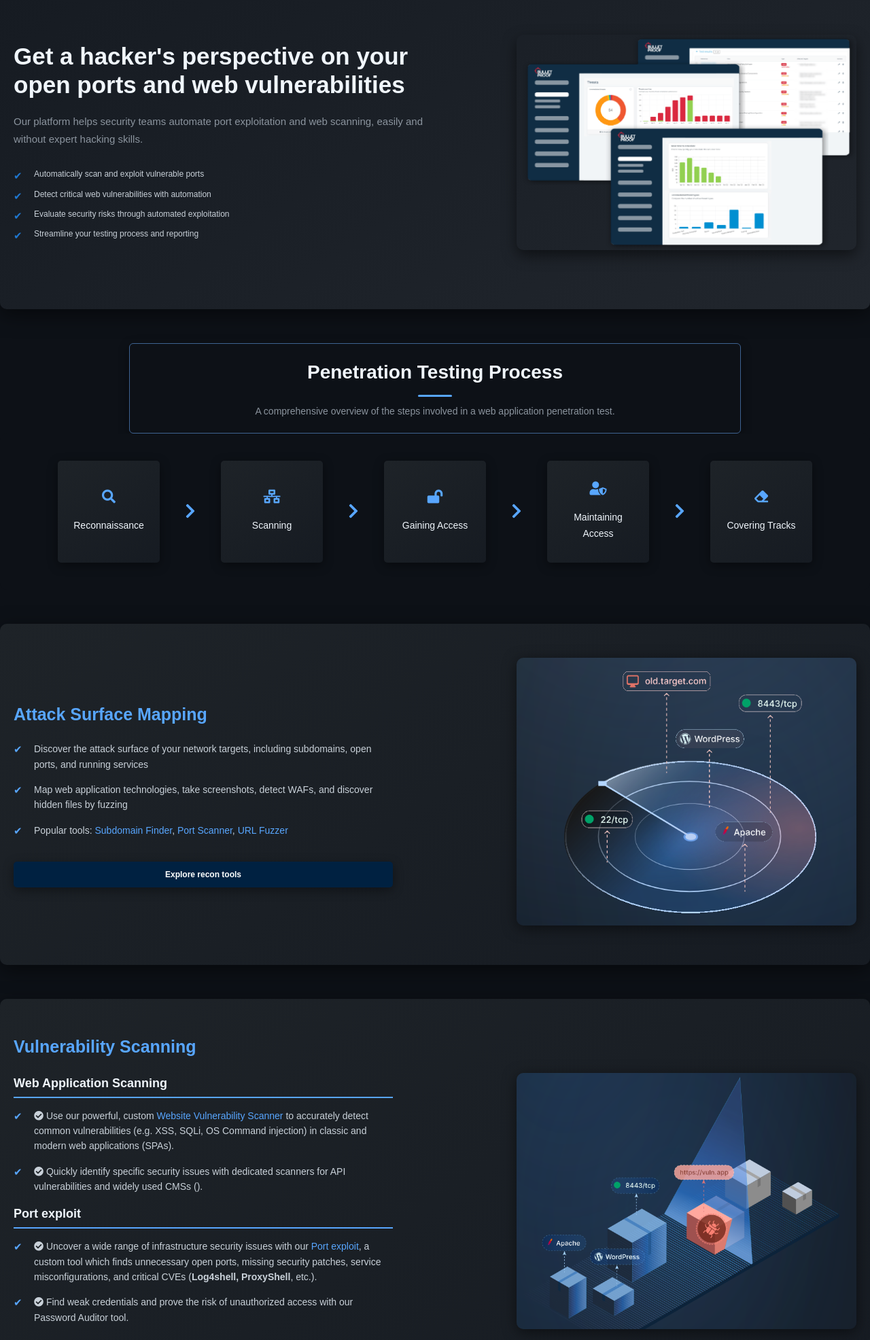
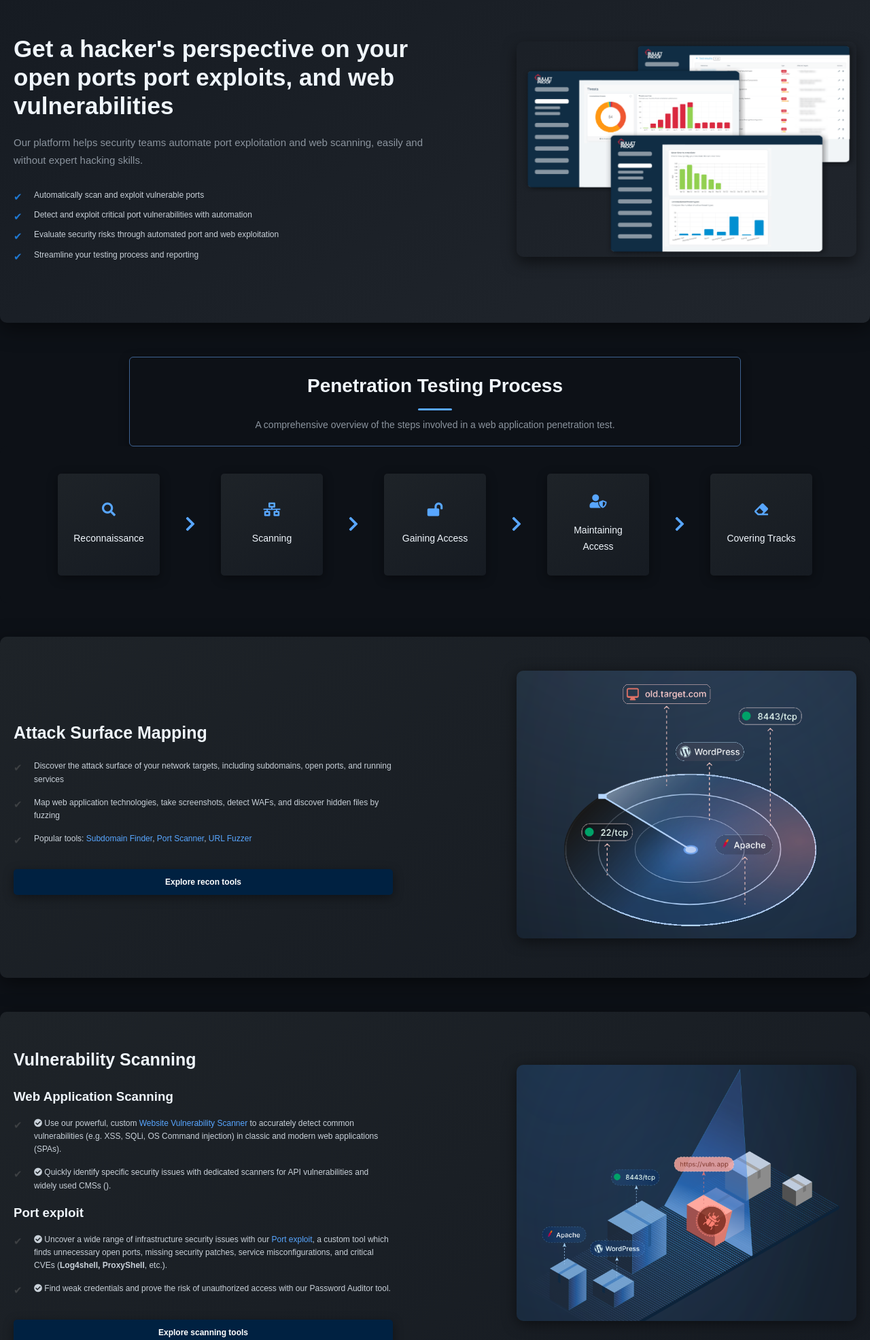
Before and after one commit to AutoSecureOrg/web-dashboard, a Flask app: page / in a window 1280 px wide. Shown: the part 79-2051 px from the top of the page at 68% size. Run offline with Flask 3, Linux system fonts and the light colour scheme; parts of the project's set-up code (start-up, migrations or seed data) failed here and were passed over.

Commit message:
images added

```diff
--- a/static/css/home.css
+++ b/static/css/home.css
@@ -154,18 +154,51 @@ p {
 }
 
 .attack-surface-section:hover {
-    transform: translateY(-5px); /* Slight lift on hover */
+    transform: translateY(-5px);
 }
 
 .attack-surface-section.reverse {
     flex-direction: row-reverse;
 }
 
-/* Attack Surface Image */
+.attack-surface-content {
+    max-width: 45%;
+    animation: fadeIn 1s ease-in-out;
+}
+
+.attack-surface-content h2 {
+    font-size: 2.5rem;
+    margin-bottom: 20px;
+    color: #f0f6fc;
+}
+
+.attack-surface-content ul {
+    list-style: none;
+    padding: 0;
+}
+
+.attack-surface-content ul li {
+    font-size: 1.2rem;
+    margin: 15px 0;
+    position: relative;
+    padding-left: 30px;
+    color: #c9d1d9;
+    animation: slideIn 1s ease-in-out;
+}
+
+.attack-surface-content ul li::before {
+    content: '✔';
+    position: absolute;
+    left: 0;
+    top: 0;
+    color: #3d4043; /* Blue tick mark */
+    font-size: 1.5rem;
+}
+
 .attack-surface-image {
     max-width: 45%;
     text-align: center;
-    animation: zoomIn 1.2s ease-in-out; /* Animation for smooth entrance */
+    animation: zoomIn 1.2s ease-in-out;
 }
 
 .attack-surface-image img {
@@ -178,58 +211,12 @@ p {
 }
 
 .attack-surface-image img:hover {
-    transform: rotateY(10deg) scale(1.05); /* 3D hover effect */
-    box-shadow: 0 8px 40px rgba(0, 0, 0, 0.6); /* Enhanced shadow on hover */
-}
-
-/* Attack Surface Content */
-.attack-surface-content {
-    max-width: 45%;
-    animation: fadeIn 1s ease-in-out;
-    color: #f0f6fc;
-}
-
-.attack-surface-content h2 {
-    font-size: 2.5rem;
-    margin-bottom: 20px;
-    color: #58a6ff; /* Blue heading */
-}
-
-.attack-surface-content h3 {
-    font-size: 1.8rem;
-    color: #f0f6fc;
-    margin-bottom: 15px;
-    border-bottom: 2px solid #58a6ff; /* Blue underline */
-    padding-bottom: 5px;
-}
-
-.attack-surface-content ul {
-    list-style: none;
-    padding: 0;
-}
-
-.attack-surface-content ul li {
-    font-size: 1.4rem;
-    margin: 15px 0;
-    position: relative;
-    padding-left: 30px;
-    color: #c9d1d9;
-    animation: slideIn 1s ease-in-out;
-}
-
-.attack-surface-content ul li::before {
-    content: '✔'; /* Blue tick mark */
-    position: absolute;
-    left: 0;
-    top: 0;
-    color: #58a6ff;
-    font-size: 1.5rem;
-    animation: tickAppear 0.5s ease-in-out;
+    transform: translateX(10px) scale(1.05); /* Movable effect */
 }
 
 /* Buttons */
 .explore-button {
-    background-color: #002141; /* Dark blue button */
+    background-color: #002141; /* Blue button */
     color: #ffffff;
     border: none;
     padding: 12px 25px;
--- a/templates/home.html
+++ b/templates/home.html
@@ -5,12 +5,12 @@
 {% block content %}
 <div class="hero-section">
     <div class="hero-content">
-        <h1>Get a hacker's perspective on your open ports and web vulnerabilities</h1>
+        <h1>Get a hacker's perspective on your open ports port exploits, and web vulnerabilities</h1>
         <p>Our platform helps security teams automate port exploitation and web scanning, easily and without expert hacking skills.</p>
         <ul class="feature-list">
             <li>Automatically scan and exploit vulnerable ports</li>
-            <li>Detect critical web vulnerabilities with automation</li>
-            <li>Evaluate security risks through automated exploitation</li>
+            <li>Detect and exploit critical port vulnerabilities with automation</li>
+            <li>Evaluate security risks through automated port and web exploitation</li>
             <li>Streamline your testing process and reporting</li>
 
         </ul>
--- a/templates/navbar.html
+++ b/templates/navbar.html
@@ -11,11 +11,11 @@
                     <a href="javascript:void(0);" class="nav-link dropdown-toggle" onclick="toggleDropdown(event)">Tools</a>
                     <div id="toolsDropdown" class="dropdown-content">
                         <a href="{{ url_for('network_scanner') }}" class="tool-card">
-                            <img src="{{ url_for('static', filename='images/port.png') }}" alt=" Port Exploit">
+                            <img src="{{ url_for('static', filename='images/port1.png') }}" alt=" Port Exploit">
                             <p>Port exploit</p>
                         </a>
                         <a href="{{ url_for('website_scanner') }}" class="tool-card">
-                            <img src="{{ url_for('static', filename='images/web.jpg') }}" alt="Website Scanner">
+                            <img src="{{ url_for('static', filename='images/web1.png') }}" alt="Website Scanner">
                             <p>Website Scanner</p>
                         </a>
                     </div>
```
Also changed, not shown: other parts of static/css/home.css (+37 -31 lines), static/images/port1.png (added), static/images/web1.png (added).
